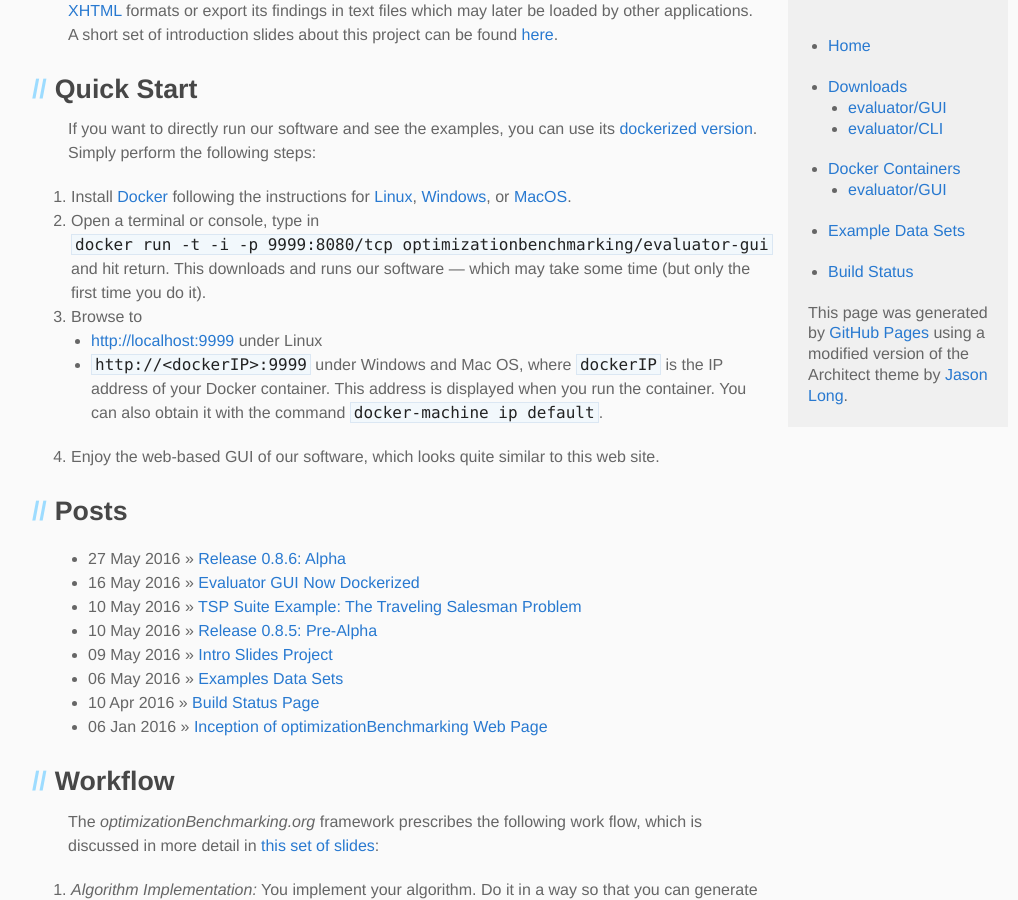
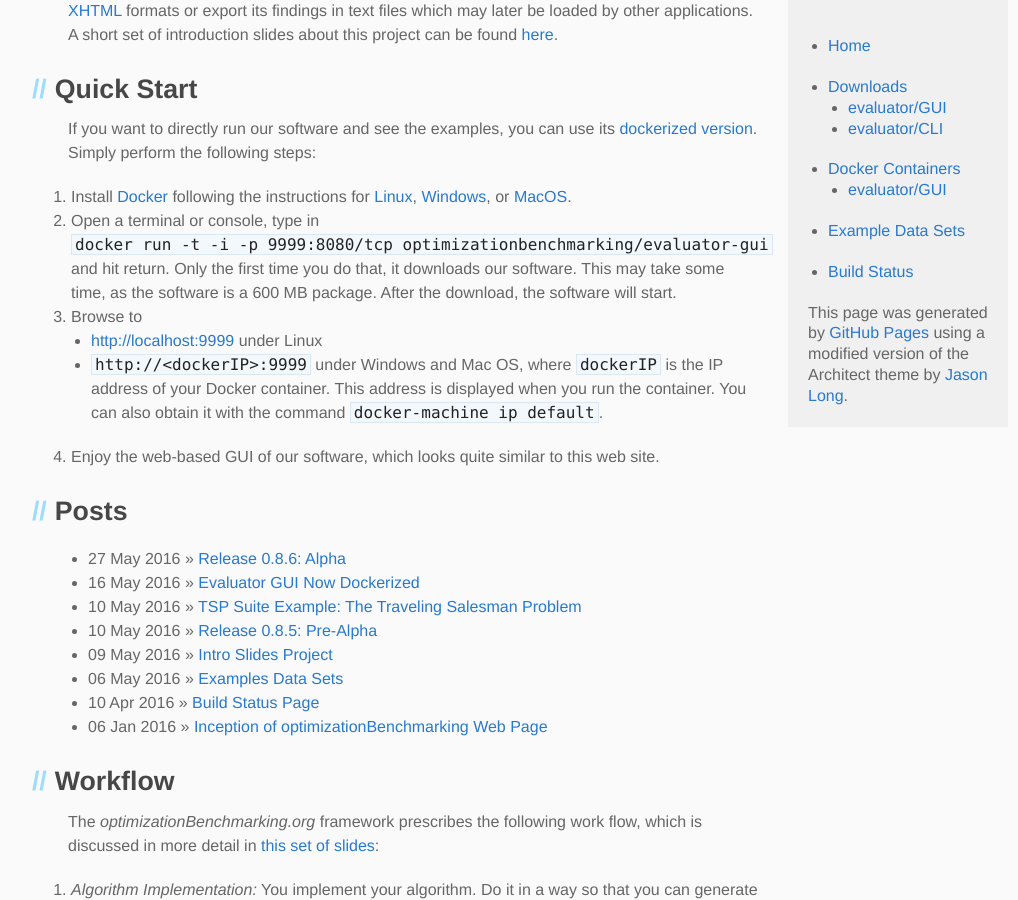
Before and after one commit to optimizationBenchmarking/optimizationBenchmarking.github.io, a Jekyll site: the page built from index.md, in a window 1280 px wide and 900 px high, scrolled down 388 px. Shown: the whole window, without its empty margins (102-1120 px from the left). Built offline with Jekyll 4.4.1, drawn with Linux system fonts in a browser that asks for light colours.

Commit message:
Another Improvement to Quick Start

```diff
--- a/index.md
+++ b/index.md
@@ -11,7 +11,7 @@ This is the main website of the *optimizationBenchmarking.org* framework, a `Jav
 If you want to directly run our software and see the examples, you can use its [dockerized version](https://hub.docker.com/r/optimizationbenchmarking/evaluator-gui/). Simply perform the following steps:
 
 1. Install [Docker](http://www.docker.com) following the instructions for [Linux](https://docs.docker.com/linux/step_one/), [Windows](https://docs.docker.com/windows/step_one/), or [MacOS](https://docs.docker.com/mac/step_one/).
-2. Open a terminal or console, type in <code class="highlighter-rouge" style="white-space:nowrap">docker&nbsp;run&nbsp;-t&nbsp;-i&nbsp;-p&nbsp;9999:8080/tcp&nbsp;optimizationbenchmarking/evaluator-gui</code> and hit return. This downloads and runs our software &mdash; which may take some time (but only the first time you do it).
+2. Open a terminal or console, type in <code class="highlighter-rouge" style="white-space:nowrap">docker&nbsp;run&nbsp;-t&nbsp;-i&nbsp;-p&nbsp;9999:8080/tcp&nbsp;optimizationbenchmarking/evaluator-gui</code> and hit return. Only the first time you do that, it downloads our software. This may take some time, as the software is a 600 MB package. After the download, the software will start.
 4. Browse to
   - [http://localhost:9999](http://localhost:9999) under Linux
   - `http://<dockerIP>:9999` under Windows and Mac OS, where `dockerIP` is the IP address of your Docker container. This address is displayed when you run the container. You can also obtain it with the command `docker-machine ip default`.
```
